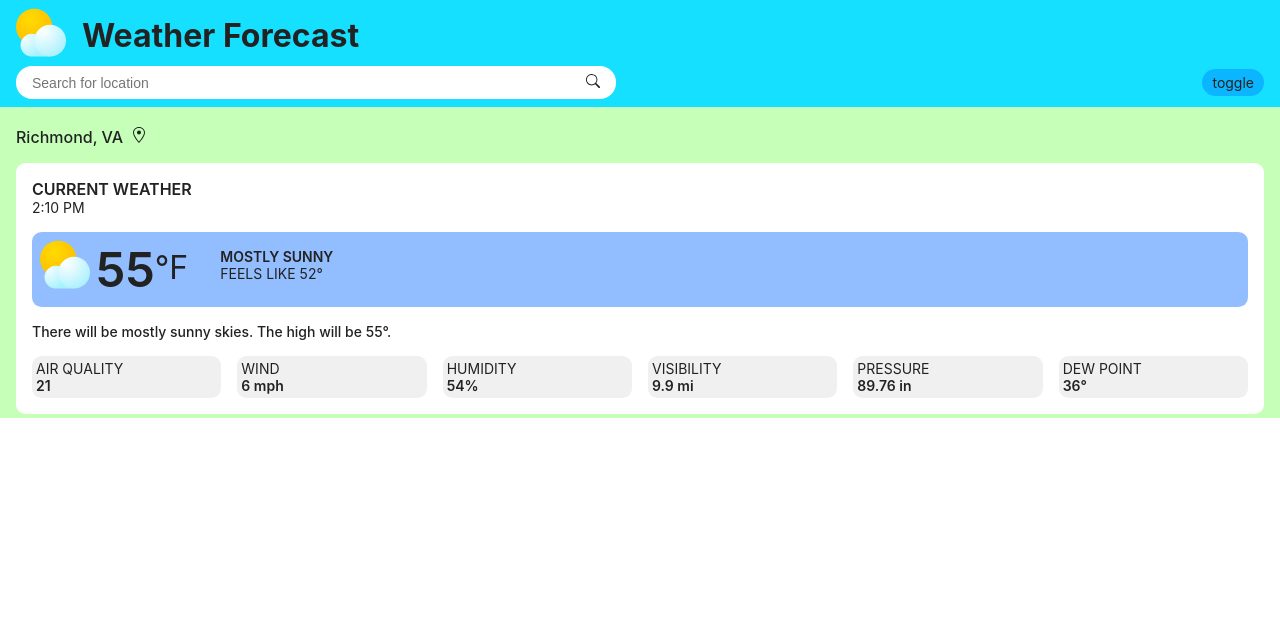
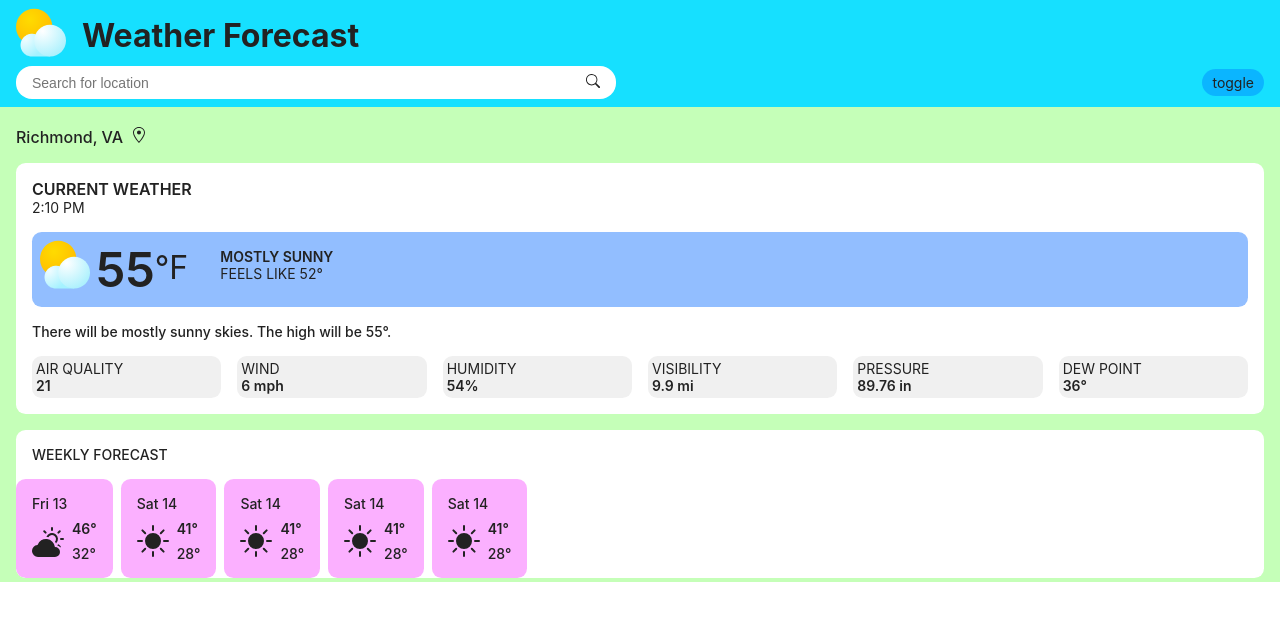
Before and after one commit to salvantjeff/weather-forecast, a React (Create React App) app in the folder weather-forecast-app/: page / in a window 1280 px wide. Shown: the top 620 px of the page. Built offline with nearby package versions, Linux system fonts and the light colour scheme.

Commit message:
Create Weekly component static layout

```diff
--- a/weather-forecast-app/src/components/Main/Main.js
+++ b/weather-forecast-app/src/components/Main/Main.js
@@ -1,6 +1,7 @@
 import './Main.css';
 import Today from './Today/Today';
 import { GoLocation } from 'react-icons/go';
+import Weekly from './Weekly/Weekly';
 
 function Main() {
     return (
@@ -10,6 +11,7 @@ function Main() {
                 <GoLocation />
             </div>
             <Today />
+            <Weekly />
         </main>
     );
 };
--- a/weather-forecast-app/src/components/Main/Weekly/Weekly.css
+++ b/weather-forecast-app/src/components/Main/Weekly/Weekly.css
@@ -0,0 +1,51 @@
+.weekly-section {
+    margin-top: 1rem;
+    background-color: #fff;
+    border-radius: .6rem;
+    font-size: .875rem;
+    overflow-x: auto;
+}
+
+.weekday-extra-info-wrapper {
+    display: flex;
+    gap: .5rem;
+}
+
+.weekly-title {
+    padding: 1rem;
+    font-weight: 500;
+    text-transform: uppercase;
+}
+
+.weekday-extra-info {
+    background-color: rgb(251, 176, 255);
+    padding: 1rem;
+    display: grid;
+    gap: .5rem;
+    border-radius: .6rem;
+}
+
+.weekday-details {
+    display: flex;
+    gap: .5rem;
+    align-items: center;
+}
+
+.weekday-weather-icon {
+    width: 2rem;
+    height: 2rem;
+}
+
+.weekday-extremes {
+    display: grid;
+    gap: .5rem;
+}
+
+.weekday-high {
+    font-weight: 600;
+}
+
+.weekday-date,
+.weekday-low {
+    font-weight: 500;
+}
--- a/weather-forecast-app/src/components/Main/Weekly/Weekly.js
+++ b/weather-forecast-app/src/components/Main/Weekly/Weekly.js
@@ -0,0 +1,68 @@
+import CloudSVG from '../../../img/CloudSVG';
+import './Weekly.css';
+import { BsFillCloudSunFill, BsFillSunFill } from 'react-icons/bs';
+
+function Weekly() {
+    return (
+        <div className='weekly-section'>
+            <div className='weekly-title'>
+                <p>Weekly Forecast</p>
+            </div>
+            <div className='weekday-extra-info-wrapper'>
+                {/* create an obj with content and map out to specific section */}
+                <div className='weekday-extra-info'>
+                    <p className='weekday-date'>Fri 13</p>
+                    <div className='weekday-details'>
+                        <div className='weekday-weather-icon'><BsFillCloudSunFill size='2rem'/></div>
+                        <div className='weekday-extremes'>
+                            <div className='weekday-high'>46°</div>
+                            <div className='weekday-low'>32°</div>
+                        </div>
+                    </div>
+                </div>
+                <div className='weekday-extra-info'>
+                    <p className='weekday-date'>Sat 14</p>
+                    <div className='weekday-details'>
+                        <div className='weekday-weather-icon'><BsFillSunFill size='2rem'/></div>
+                        <div className='weekday-extremes'>
+                            <div className='weekday-high'>41°</div>
+                            <div className='weekday-low'>28°</div>
+                        </div>
+                    </div>
+                </div>
+                <div className='weekday-extra-info'>
+                    <p className='weekday-date'>Sat 14</p>
+                    <div className='weekday-details'>
+                        <div className='weekday-weather-icon'><BsFillSunFill size='2rem'/></div>
+                        <div className='weekday-extremes'>
+                            <div className='weekday-high'>41°</div>
+                            <div className='weekday-low'>28°</div>
+                        </div>
+                    </div>
+                </div>
+                <div className='weekday-extra-info'>
+                    <p className='weekday-date'>Sat 14</p>
+                    <div className='weekday-details'>
+                        <div className='weekday-weather-icon'><BsFillSunFill size='2rem'/></div>
+                        <div className='weekday-extremes'>
+                            <div className='weekday-high'>41°</div>
+                            <div className='weekday-low'>28°</div>
+                        </div>
+                    </div>
+                </div>
+                <div className='weekday-extra-info'>
+                    <p className='weekday-date'>Sat 14</p>
+                    <div className='weekday-details'>
+                        <div className='weekday-weather-icon'><BsFillSunFill size='2rem'/></div>
+                        <div className='weekday-extremes'>
+                            <div className='weekday-high'>41°</div>
+                            <div className='weekday-low'>28°</div>
+                        </div>
+                    </div>
+                </div>
+            </div>
+        </div>
+    );
+};
+
+export default Weekly;
```
